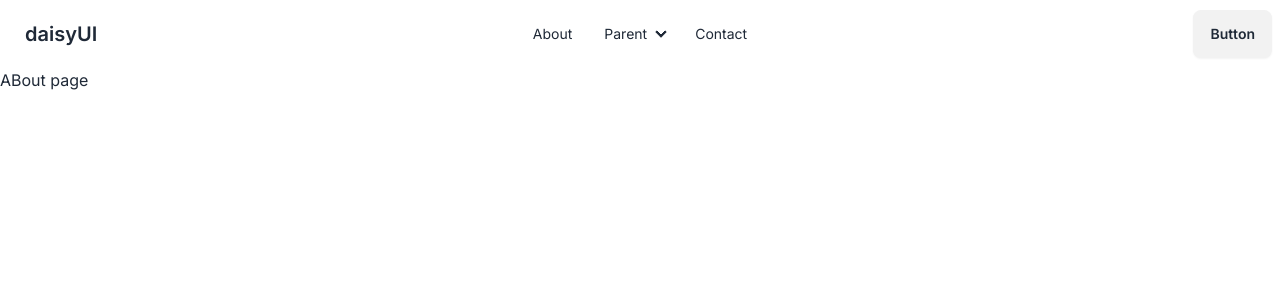
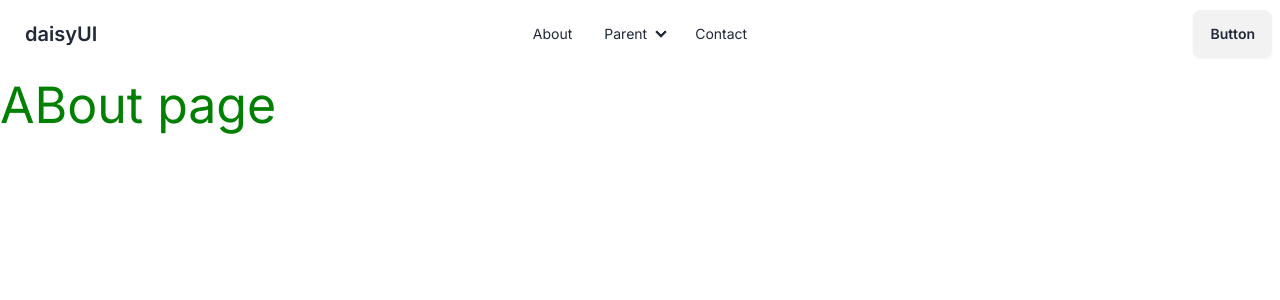
Before and after one commit to oliullah05/Exploring-Next-JS, a Next.js app: page /about in a window 1280 px wide. Shown: the top 300 px of the page. Built offline with nearby package versions, Linux system fonts and the light colour scheme.

Commit message:
Explore Built-In Css Module Support.

```diff
--- /dev/null
+++ b/src/app/about/About.module.css
@@ -0,0 +1,4 @@
+.heading{
+    font-size: 50px;
+    color: green;
+}
--- a/src/app/about/page.jsx
+++ b/src/app/about/page.jsx
@@ -1,8 +1,8 @@
-
+import style from "./About.module.css"
 
 const About = () => {
     return (
-        <div>
+        <div className={style.heading}>
             ABout page
         </div>
     );
--- /dev/null
+++ b/src/app/contact/Contact.module.css
@@ -0,0 +1,4 @@
+.heading{
+    font-size: 100px;
+    color: blue;
+}
--- a/src/app/contact/page.jsx
+++ b/src/app/contact/page.jsx
@@ -1,8 +1,8 @@
-import React from 'react';
+import style from "./Contact.module.css"
 
 const contact = () => {
     return (
-        <div>
+        <div className={style.heading}>
             this is contact
         </div>
     );
```
